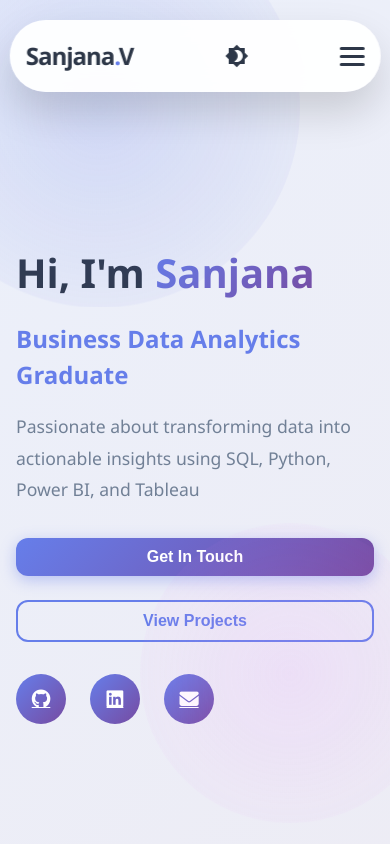
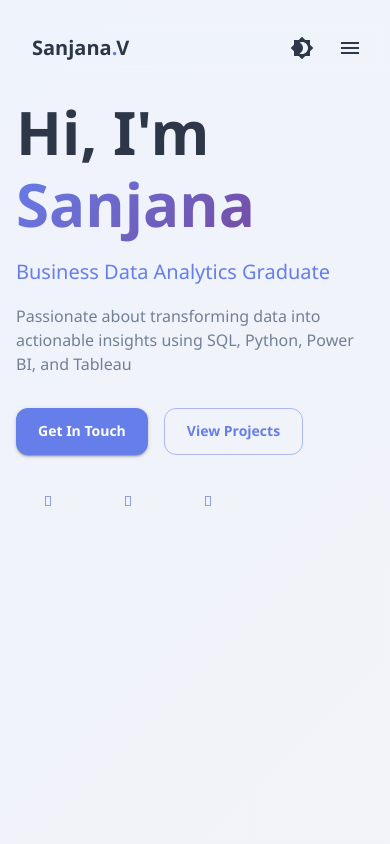
Before and after one commit to Sanjana-V-28/sanjana-portfolio, a React (Vite) app in the folder vite-app/: page / in a window 390 px wide. Shown: the top 844 px of the page. Built offline with nearby package versions, Linux system fonts and the light colour scheme.

Commit message:
feat: refactor Navbar and HeroSection components to use Material-UI and improve responsiveness

```diff
--- a/vite-app/src/components/Navbar.tsx
+++ b/vite-app/src/components/Navbar.tsx
@@ -1,150 +1,81 @@
-import React, { useState } from 'react';
-import styled from 'styled-components';
-import { colors, shadows, transitions } from '../theme/variables';
+import React from 'react';
+import AppBar from '@mui/material/AppBar';
+import Toolbar from '@mui/material/Toolbar';
+import IconButton from '@mui/material/IconButton';
+import MenuIcon from '@mui/icons-material/Menu';
+import Typography from '@mui/material/Typography';
+import Box from '@mui/material/Box';
+import Drawer from '@mui/material/Drawer';
+import List from '@mui/material/List';
+import ListItem from '@mui/material/ListItem';
+import ListItemButton from '@mui/material/ListItemButton';
+import Button from '@mui/material/Button';
+import Container from '@mui/material/Container';
+import { useTheme } from '@mui/material/styles';
+import useMediaQuery from '@mui/material/useMediaQuery';
 import ThemeToggler from './ThemeToggler';
 
-const NavBar = styled.nav`
-  position: fixed;
-  top: 20px;
-  left: 50%;
-  transform: translateX(-50%);
-  width: 90%;
-  max-width: 1200px;
-  z-index: 1000;
-  background: rgba(255, 255, 255, 0.95);
-  backdrop-filter: blur(10px);
-  border-radius: 50px;
-  box-shadow: ${shadows.lg};
-  padding: 1rem 2rem;
-  animation: slideDown 0.6s ease-out;
+export const Navbar: React.FC = () => {
+  const theme = useTheme();
+  const isMobile = useMediaQuery(theme.breakpoints.down('md'));
+  const [open, setOpen] = React.useState(false);
 
-  @keyframes slideDown {
-    from {
-      opacity: 0;
-      transform: translateX(-50%) translateY(-30px);
-    }
-    to {
-      opacity: 1;
-      transform: translateX(-50%) translateY(0);
-    }
-  }
-
-  @media (max-width: 768px) {
-    width: 95%;
-    padding: 1rem;
-  }
-`;
-
-const NavContainer = styled.div`
-  display: flex;
-  justify-content: space-between;
-  align-items: center;
-`;
-
-const Logo = styled.div`
-  font-size: 1.5rem;
-  font-weight: 700;
-  letter-spacing: -1px;
-
-  .logo-dot {
-    color: ${colors.primary};
-  }
-`;
-
-const NavMenu = styled.ul<{ $isOpen?: boolean }>`
-  display: flex;
-  list-style: none;
-  gap: 2rem;
-
-  @media (max-width: 768px) {
-    position: absolute;
-    top: 100%;
-    left: 0;
-    right: 0;
-    flex-direction: column;
-    gap: 1rem;
-    background: white;
-    padding: 2rem;
-    border-radius: 12px;
-    margin-top: 1rem;
-    display: ${props => props.$isOpen ? 'flex' : 'none'};
-  }
-`;
-
-const NavLink = styled.a`
-  color: ${colors.textDark};
-  font-weight: 500;
-  transition: ${transitions.default};
-  cursor: pointer;
-
-  &:hover {
-    color: ${colors.primary};
-  }
-`;
-
-const Hamburger = styled.div<{ $isOpen?: boolean }>`
-  display: none;
-  flex-direction: column;
-  cursor: pointer;
-  gap: 5px;
-
-  span {
-    width: 25px;
-    height: 3px;
-    background: ${colors.textDark};
-    transition: ${transitions.default};
-    border-radius: 2px;
-
-    &:nth-child(1) {
-      transform: ${props => props.$isOpen ? 'rotate(45deg) translate(8px, 8px)' : 'none'};
-    }
-    &:nth-child(2) {
-      opacity: ${props => props.$isOpen ? '0' : '1'};
-    }
-    &:nth-child(3) {
-      transform: ${props => props.$isOpen ? 'rotate(-45deg) translate(7px, -7px)' : 'none'};
-    }
-  }
-
-  @media (max-width: 768px) {
-    display: flex;
-  }
-`;
-
-export const Navbar: React.FC = () => {
-  const [isOpen, setIsOpen] = useState(false);
+  const links = [
+    { id: 'hero', label: 'Home' },
+    { id: 'about', label: 'About' },
+    { id: 'skills', label: 'Skills' },
+    { id: 'experience', label: 'Experience' },
+    { id: 'projects', label: 'Projects' },
+    { id: 'education', label: 'Education' },
+    { id: 'certifications', label: 'Certifications' },
+    { id: 'contact', label: 'Contact' },
+  ];
 
   const scrollToSection = (id: string) => {
-    const element = document.getElementById(id);
-    element?.scrollIntoView({ behavior: 'smooth' });
-    setIsOpen(false);
+    const el = document.getElementById(id);
+    el?.scrollIntoView({ behavior: 'smooth' });
+    setOpen(false);
   };
 
   return (
-    <NavBar>
-      <NavContainer>
-        <Logo>
-          Sanjana<span className="logo-dot">.</span>V
-        </Logo>
-        <div style={{ display: 'flex', alignItems: 'center', gap: '0.5rem' }}>
-          <ThemeToggler />
-        </div>
-        <NavMenu $isOpen={isOpen}>
-          <li><NavLink onClick={() => scrollToSection('hero')}>Home</NavLink></li>
-          <li><NavLink onClick={() => scrollToSection('about')}>About</NavLink></li>
-          <li><NavLink onClick={() => scrollToSection('skills')}>Skills</NavLink></li>
-          <li><NavLink onClick={() => scrollToSection('experience')}>Experience</NavLink></li>
-          <li><NavLink onClick={() => scrollToSection('projects')}>Projects</NavLink></li>
-          <li><NavLink onClick={() => scrollToSection('education')}>Education</NavLink></li>
-          <li><NavLink onClick={() => scrollToSection('certifications')}>Certifications</NavLink></li>
-          <li><NavLink onClick={() => scrollToSection('contact')}>Contact</NavLink></li>
-        </NavMenu>
-        <Hamburger $isOpen={isOpen} onClick={() => setIsOpen(!isOpen)}>
-          <span></span>
-          <span></span>
-          <span></span>
-        </Hamburger>
-      </NavContainer>
-    </NavBar>
+    <AppBar position="fixed" elevation={0} color="transparent" sx={{ top: 20, bgcolor: 'transparent', backdropFilter: 'blur(6px)' }}>
+      <Container maxWidth="lg">
+        <Toolbar disableGutters sx={{ display: 'flex', justifyContent: 'space-between', alignItems: 'center', px: 2 }}>
+          <Typography variant="h6" component="div" sx={{ fontWeight: 800, cursor: 'pointer' }} onClick={() => scrollToSection('hero')}>
+            Sanjana<span style={{ color: theme.palette.primary.main }}>.</span>V
+          </Typography>
+
+          <Box sx={{ display: 'flex', alignItems: 'center', gap: 1 }}>
+            {!isMobile && (
+              <Box component="nav" sx={{ display: 'flex', gap: 2, alignItems: 'center' }}>
+                {links.map(l => (
+                  <Button key={l.id} color="inherit" onClick={() => scrollToSection(l.id)}>
+                    {l.label}
+                  </Button>
+                ))}
+              </Box>
+            )}
+
+            <ThemeToggler />
+
+            {isMobile && (
+              <IconButton edge="end" color="inherit" aria-label="menu" onClick={() => setOpen(true)}>
+                <MenuIcon />
+              </IconButton>
+            )}
+          </Box>
+        </Toolbar>
+      </Container>
+
+      <Drawer anchor="top" open={open} onClose={() => setOpen(false)} PaperProps={{ sx: { borderRadius: 2, m: 2 } }}>
+        <List>
+          {links.map(l => (
+            <ListItem key={l.id} disablePadding>
+              <ListItemButton onClick={() => scrollToSection(l.id)}>{l.label}</ListItemButton>
+            </ListItem>
+          ))}
+        </List>
+      </Drawer>
+    </AppBar>
   );
 };
--- a/vite-app/src/sections/Hero.tsx
+++ b/vite-app/src/sections/Hero.tsx
@@ -1,261 +1,54 @@
 import React from 'react';
-import styled from 'styled-components';
-import { colors, transitions } from '../theme/variables';
-import { Button, Container, Section } from '../components/CommonStyles';
+import Box from '@mui/material/Box';
+import Container from '@mui/material/Container';
+import Grid from '@mui/material/Grid';
+import Typography from '@mui/material/Typography';
+import Button from '@mui/material/Button';
+import { useTheme } from '@mui/material/styles';
+import { motion } from 'framer-motion';
 
-const HeroWrapper = styled(Section)`
-  padding-top: 10rem;
-  min-height: 100vh;
-  display: flex;
-  align-items: center;
-  overflow: hidden;
-  background: linear-gradient(135deg, rgba(102, 126, 234, 0.08) 0%, rgba(118, 75, 162, 0.08) 100%);
-  position: relative;
-
-  &::before {
-    content: '';
-    position: absolute;
-    width: 400px;
-    height: 400px;
-    background: radial-gradient(circle, rgba(102, 126, 234, 0.2), transparent);
-    border-radius: 50%;
-    top: -100px;
-    left: -100px;
-    animation: float 8s ease-in-out infinite;
-  }
-
-  &::after {
-    content: '';
-    position: absolute;
-    width: 300px;
-    height: 300px;
-    background: radial-gradient(circle, rgba(240, 147, 251, 0.15), transparent);
-    border-radius: 50%;
-    bottom: 50px;
-    right: -50px;
-    animation: float 10s ease-in-out infinite reverse;
-  }
-
-  @keyframes float {
-    0%, 100% {
-      transform: translateY(0px);
-    }
-    50% {
-      transform: translateY(40px);
-    }
-  }
-`;
-
-const HeroContent = styled(Container)`
-  display: grid;
-  grid-template-columns: 1fr 1fr;
-  gap: 4rem;
-  align-items: center;
-
-  @media (max-width: 768px) {
-    grid-template-columns: 1fr;
-    gap: 2rem;
-  }
-`;
-
-const HeroText = styled.div`
-  animation: fadeInUp 0.8s ease-out;
-
-  @keyframes fadeInUp {
-    from {
-      opacity: 0;
-      transform: translateY(30px);
-    }
-    to {
-      opacity: 1;
-      transform: translateY(0);
-    }
-  }
-`;
-
-const HeroTitle = styled.h1`
-  font-size: 3.5rem;
-  font-weight: 800;
-  margin-bottom: 1rem;
-  line-height: 1.2;
-  color: ${colors.textDark};
-
-  .highlight {
-    background: linear-gradient(135deg, ${colors.primary}, ${colors.secondary});
-    -webkit-background-clip: text;
-    -webkit-text-fill-color: transparent;
-    background-clip: text;
-  }
-
-  @media (max-width: 768px) {
-    font-size: 2.5rem;
-  }
-`;
-
-const HeroSubtitle = styled.p`
-  font-size: 1.5rem;
-  color: ${colors.primary};
-  margin-bottom: 1rem;
-  font-weight: 600;
-`;
-
-const HeroDescription = styled.p`
-  font-size: 1.1rem;
-  color: ${colors.textLight};
-  margin-bottom: 2rem;
-  line-height: 1.8;
-`;
-
-const HeroCTA = styled.div`
-  display: flex;
-  gap: 1.5rem;
-  margin-bottom: 2rem;
-
-  @media (max-width: 768px) {
-    flex-direction: column;
-  }
-
-  a {
-    text-decoration: none;
-  }
-`;
-
-const HeroSocials = styled.div`
-  display: flex;
-  gap: 1.5rem;
-`;
-
-const SocialIcon = styled.a`
-  width: 50px;
-  height: 50px;
-  display: flex;
-  align-items: center;
-  justify-content: center;
-  border-radius: 50%;
-  background: linear-gradient(135deg, ${colors.primary}, ${colors.secondary});
-  color: white;
-  font-size: 1.2rem;
-  transition: ${transitions.default};
-  cursor: pointer;
-
-  &:hover {
-    transform: translateY(-5px);
-    box-shadow: 0 10px 25px rgba(102, 126, 234, 0.4);
-  }
-`;
-
-const Hero3D = styled.div`
-  perspective: 1000px;
-  height: 400px;
-  display: flex;
-  align-items: center;
-  justify-content: center;
-
-  @media (max-width: 768px) {
-    display: none;
-  }
-`;
-
-const ScrollIndicator = styled.div`
-  position: absolute;
-  bottom: 30px;
-  left: 50%;
-  transform: translateX(-50%);
-  text-align: center;
-  animation: bounce 2s infinite;
-
-  span {
-    display: block;
-    color: ${colors.primary};
-    font-size: 0.9rem;
-    margin-bottom: 10px;
-  }
-
-  .mouse {
-    width: 26px;
-    height: 40px;
-    border: 2px solid ${colors.primary};
-    border-radius: 13px;
-    margin: 0 auto;
-    padding: 10px 0;
-    position: relative;
-  }
-
-  .wheel {
-    width: 3px;
-    height: 8px;
-    background: ${colors.primary};
-    border-radius: 2px;
-    margin: 0 auto;
-    animation: scroll 1.5s infinite;
-  }
-
-  @keyframes bounce {
-    0%, 100% { transform: translateX(-50%) translateY(0); }
-    50% { transform: translateX(-50%) translateY(-10px); }
-  }
-
-  @keyframes scroll {
-    0% { opacity: 1; }
-    50% { opacity: 0; }
-    100% { opacity: 1; }
-  }
-
-  @media (max-width: 768px) {
-    display: none;
-  }
-`;
+const floatVariant = {
+  hidden: { opacity: 0, y: 20 },
+  visible: { opacity: 1, y: 0 },
+};
 
 export const HeroSection: React.FC = () => {
+  const theme = useTheme();
+
   return (
-    <HeroWrapper id="hero">
-      <HeroContent>
-        <HeroText>
-          <HeroTitle>
-            Hi, I'm <span className="highlight">Sanjana</span>
-          </HeroTitle>
-          <HeroSubtitle>Business Data Analytics Graduate</HeroSubtitle>
-          <HeroDescription>
-            Passionate about transforming data into actionable insights using SQL, Python, Power BI, and Tableau
-          </HeroDescription>
-          <HeroCTA>
-            <Button $variant="primary" onClick={() => document.getElementById('contact')?.scrollIntoView({ behavior: 'smooth' })}>
-              Get In Touch
-            </Button>
-            <Button $variant="secondary" onClick={() => document.getElementById('projects')?.scrollIntoView({ behavior: 'smooth' })}>
-              View Projects
-            </Button>
-          </HeroCTA>
-          <HeroSocials>
-            <SocialIcon href="https://github.com" target="_blank" rel="noopener noreferrer">
-              <i className="fab fa-github"></i>
-            </SocialIcon>
-            <SocialIcon href="https://linkedin.com" target="_blank" rel="noopener noreferrer">
-              <i className="fab fa-linkedin"></i>
-            </SocialIcon>
-            <SocialIcon href="mailto:sanjana@email.com">
-              <i className="fas fa-envelope"></i>
-            </SocialIcon>
-          </HeroSocials>
-        </HeroText>
-        <Hero3D>
-          <div style={{
-            fontSize: '4rem',
-            textAlign: 'center',
-            background: `linear-gradient(135deg, ${colors.primary}, ${colors.secondary})`,
-            WebkitBackgroundClip: 'text',
-            WebkitTextFillColor: 'transparent',
-          }}>
-            <i className="fas fa-chart-line"></i>
-          </div>
-        </Hero3D>
-      </HeroContent>
-      <ScrollIndicator>
-        <span>Scroll Down</span>
-        <div className="mouse">
-          <div className="wheel"></div>
-        </div>
-      </ScrollIndicator>
-    </HeroWrapper>
+    <motion.section id="hero" initial="hidden" animate="visible" variants={floatVariant}>
+      <Box sx={{ pt: 12, minHeight: '100vh', position: 'relative', overflow: 'hidden', background: theme.palette.mode === 'light' ? 'linear-gradient(135deg, rgba(102,126,234,0.06), rgba(118,75,162,0.04))' : 'transparent' }}>
+        <Container maxWidth="lg">
+          <Grid container spacing={6} alignItems="center">
+          <Grid item xs={12} md={6}>
+            <motion.div initial={{ opacity: 0, y: 20 }} animate={{ opacity: 1, y: 0 }} transition={{ duration: 0.6 }}>
+              <Typography variant="h2" component="h1" sx={{ fontWeight: 800, mb: 2 }}>
+                Hi, I'm <Box component="span" sx={{ background: `linear-gradient(135deg, ${theme.palette.primary.main}, ${theme.palette.secondary.main})`, WebkitBackgroundClip: 'text', WebkitTextFillColor: 'transparent' }}>Sanjana</Box>
+              </Typography>
+              <Typography variant="h6" sx={{ color: theme.palette.primary.main, mb: 2 }}>Business Data Analytics Graduate</Typography>
+              <Typography variant="body1" sx={{ color: theme.palette.text.secondary, mb: 4 }}>Passionate about transforming data into actionable insights using SQL, Python, Power BI, and Tableau</Typography>
+              <Box sx={{ display: 'flex', gap: 2, flexWrap: 'wrap' }}>
+                <Button variant="contained" color="primary" onClick={() => document.getElementById('contact')?.scrollIntoView({ behavior: 'smooth' })}>Get In Touch</Button>
+                <Button variant="outlined" color="primary" onClick={() => document.getElementById('projects')?.scrollIntoView({ behavior: 'smooth' })}>View Projects</Button>
+              </Box>
+              <Box sx={{ display: 'flex', gap: 2, mt: 3 }}>
+                <Button component="a" href="https://github.com" target="_blank"></Button>
+                <Button component="a" href="https://linkedin.com" target="_blank"></Button>
+                <Button component="a" href="mailto:sanjana@email.com"></Button>
+              </Box>
+            </motion.div>
+          </Grid>
+
+          <Grid item xs={12} md={6} sx={{ display: { xs: 'none', md: 'flex' }, alignItems: 'center', justifyContent: 'center' }}>
+            <motion.div initial={{ rotateY: 10, opacity: 0 }} animate={{ rotateY: 0, opacity: 1 }} transition={{ duration: 0.8 }}>
+              <Box sx={{ fontSize: 72, textAlign: 'center', background: `linear-gradient(135deg, ${theme.palette.primary.main}, ${theme.palette.secondary.main})`, WebkitBackgroundClip: 'text', WebkitTextFillColor: 'transparent' }}>
+                <i className="fas fa-chart-line"></i>
+              </Box>
+            </motion.div>
+          </Grid>
+        </Grid>
+        </Container>
+      </Box>
+    </motion.section>
   );
 };
```
